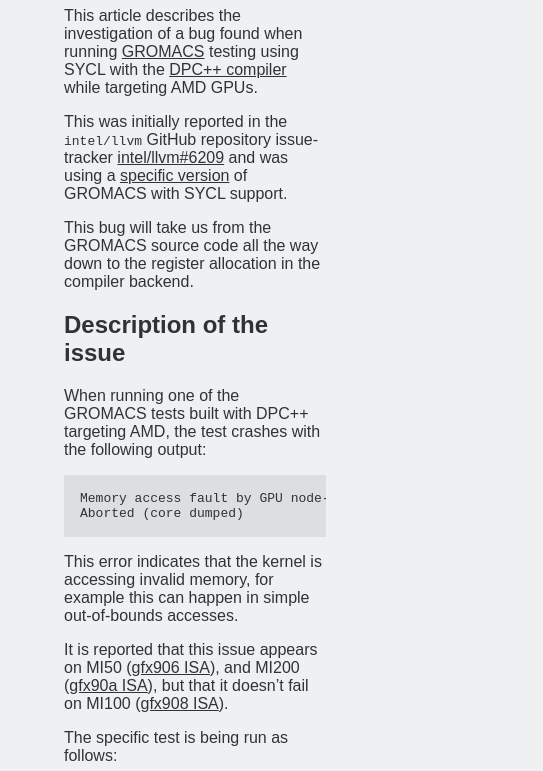
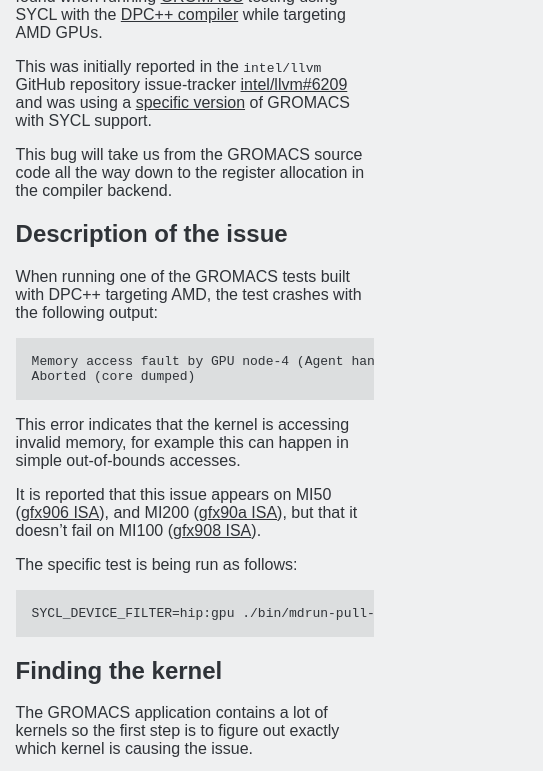
Before and after one commit to npmiller/npmiller.fr, a plain HTML site: page docs/blogs/regalloc.html in a window 390 px wide. Shown: the part 206-977 px from the top of the page, 543 px wide, since content can reach past the window. Drawn offline with Linux system fonts and the light colour scheme.

Commit message:
Fix display on mobile

```diff
--- a/docs/blogs/regalloc.html
+++ b/docs/blogs/regalloc.html
@@ -2,6 +2,7 @@
 <html>
 <head>
   <meta charset="utf-8">
+  <meta name="viewport" content="width=device-width, initial-scale=1.0" />
   <title>Tracking down a register allocator bug - npmiller.fr</title>
   <link rel="icon" type="image/png" href="../res/favicon.png" />
   <link href='../css/ls.css' rel='stylesheet'>
--- a/docs/css/ls.css
+++ b/docs/css/ls.css
@@ -1,8 +1,8 @@
 body {
 	color: #2F3338;
 	background-color: #EFF0F1;
-  margin-left: 4em;
-  margin-right: 4em;
+  margin-left: 4%;
+  margin-right: 4%;
   font-family: sans-serif;
 }
 
```
Also changed, not shown: docs/index.html (+1 -0 lines), src/blog-template.html (+1 -0 lines).
